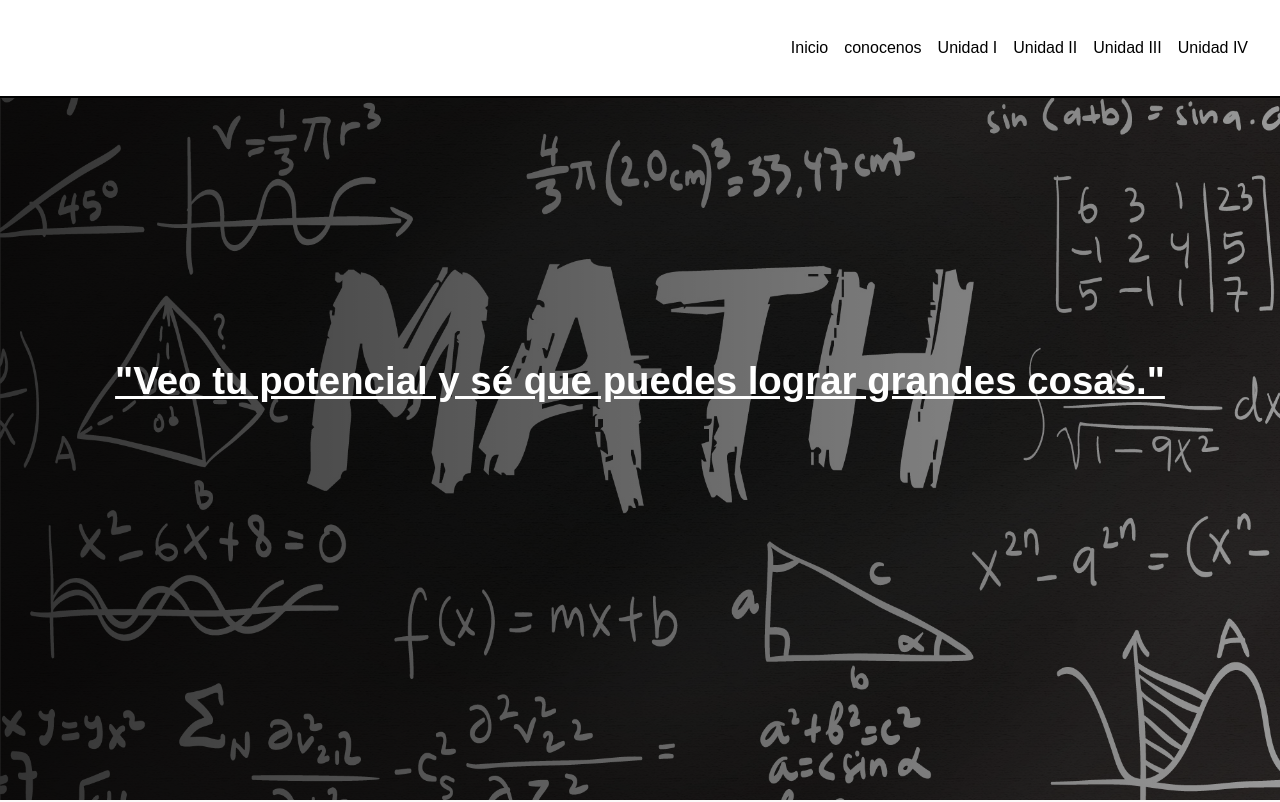
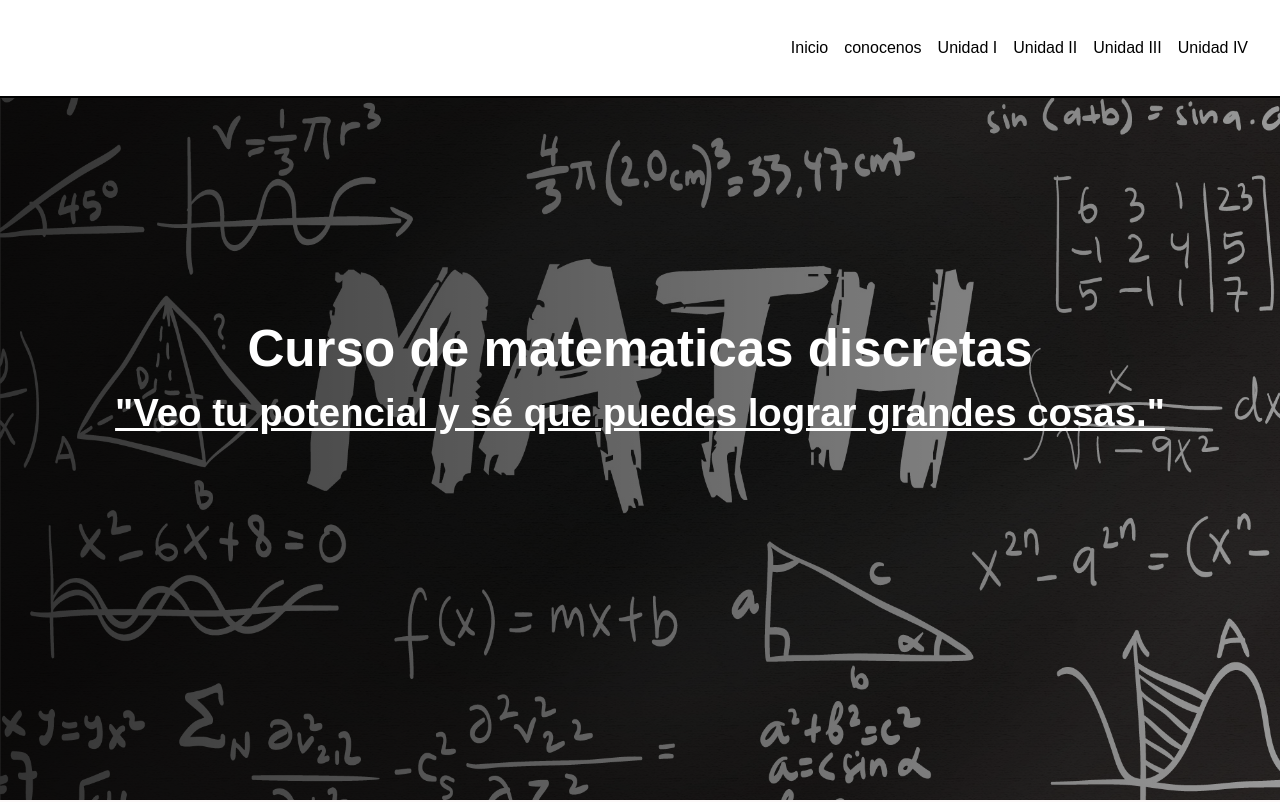
Before and after one commit to ExneyReverse/Mat-Discretas, a plain HTML site: page index.html in a window 1280 px wide. Shown: the top 802 px of the page. Drawn offline with Linux system fonts and the light colour scheme.

Commit message:
respaldo

```diff
--- a/index.html
+++ b/index.html
@@ -41,7 +41,7 @@
         </div>
 
         <div class="cabeza__titulos">
-            <h1></h1>
+            <h1>Curso de matematicas discretas</h1>
             <h2>"Veo tu potencial y sé que puedes lograr grandes cosas."</h2>
         </div>
 
```
